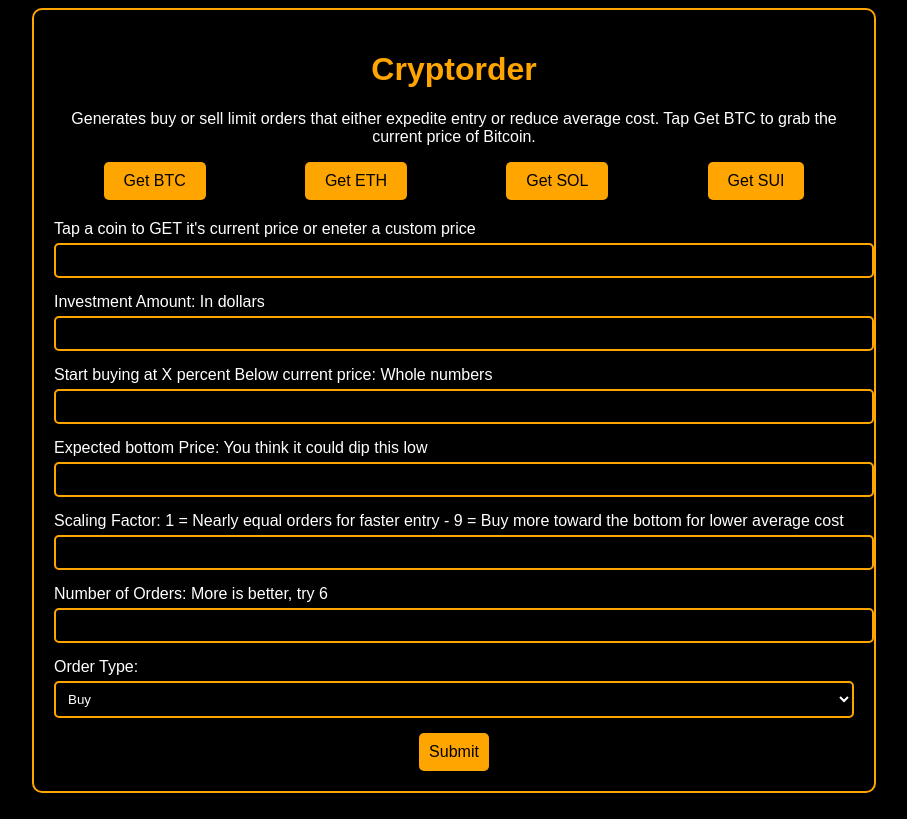
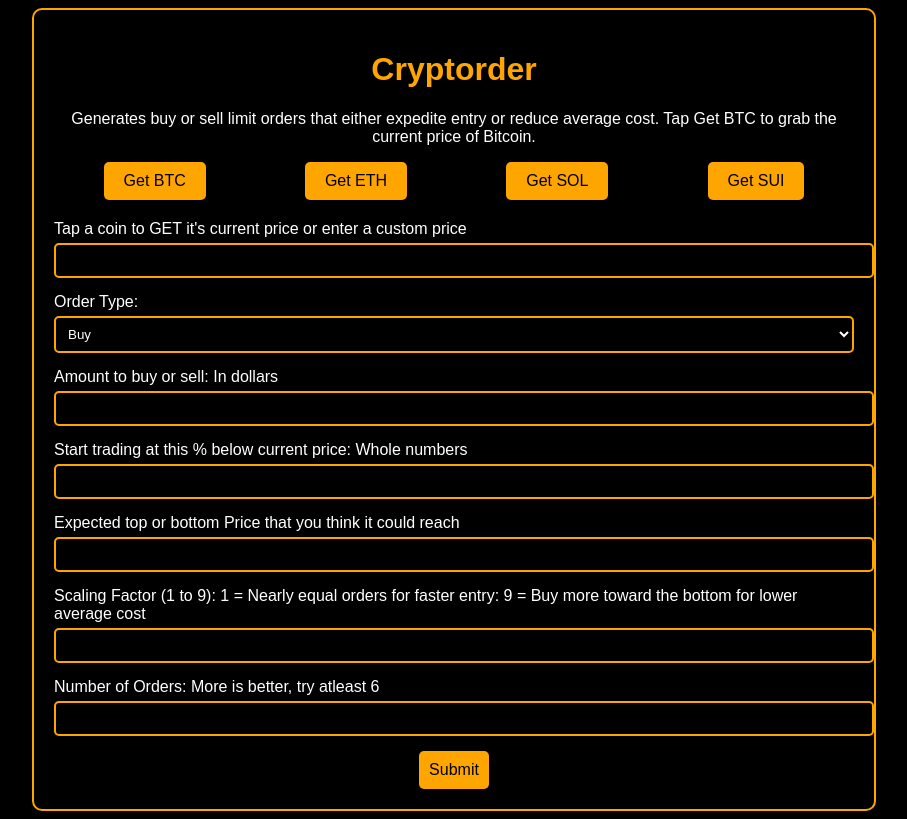
Before and after one commit to aztronome/cryptorder, a Flask app: page / in a window 1280 px wide. Shown: the whole page, without its empty margins (186-1093 px from the left). Before the commit the page ends 793 px from the top, so only its background shows below. Run offline with Flask 3, Linux system fonts and the light colour scheme.

Commit message:
Update app

```diff
--- a/templates/index.html
+++ b/templates/index.html
@@ -1,3 +1,4 @@
+<!-- 17JAN2025 condensed the text, centered the button and output text and editable price -->
 <!DOCTYPE html>
 <html lang="en">
 <head>
@@ -20,33 +21,8 @@
 
         <form method="POST" action="/submit">
             <div class="form-group">
-                <label for="price">Tap a coin to GET it's current price or eneter a custom price</label>
+                <label for="price">Tap a coin to GET it's current price or enter a custom price</label>
                 <input type="text" id="price" name="price" value="{{ request.form.get('price', '') }}">
-            </div>
-
-            <div class="form-group">
-                <label for="investment">Investment Amount: In dollars</label>
-                <input type="number" id="investment" name="investment" value="{{ request.form.get('investment', '') }}" required>
-            </div>
-
-            <div class="form-group">
-                <label for="percent">Start buying at X percent Below current price: Whole numbers</label>
-                <input type="number" id="percent" name="percent" value="{{ request.form.get('percent', '') }}" required>
-            </div>
-
-            <div class="form-group">
-                <label for="bottom_price">Expected bottom Price: You think it could dip this low</label>
-                <input type="number" id="bottom_price" name="bottom_price" value="{{ request.form.get('bottom_price', '') }}" required>
-            </div>
-
-            <div class="form-group">
-                <label for="scaling_factor">Scaling Factor: 1 = Nearly equal orders for faster entry - 9 = Buy more toward the bottom for lower average cost</label>
-                <input type="number" id="scaling_factor" name="scaling_factor" min="1" max="9" value="{{ request.form.get('scaling_factor', '') }}" required>
-            </div>
-
-            <div class="form-group">
-                <label for="num_orders">Number of Orders: More is better, try 6</label>
-                <input type="number" id="num_orders" name="num_orders" value="{{ request.form.get('num_orders', '') }}" required>
             </div>
 
             <div class="form-group">
@@ -55,6 +31,31 @@
                     <option value="buy">Buy</option>
                     <option value="sell">Sell</option>
                 </select>
+            </div>
+
+            <div class="form-group">
+                <label for="investment">Amount to buy or sell: In dollars</label>
+                <input type="number" id="investment" name="investment" value="{{ request.form.get('investment', '') }}" required>
+            </div>
+
+            <div class="form-group">
+                <label for="percent">Start trading at this % below current price: Whole numbers</label>
+                <input type="number" id="percent" name="percent" value="{{ request.form.get('percent', '') }}" required>
+            </div>
+
+            <div class="form-group">
+                <label for="bottom_price">Expected top or bottom Price that you think it could reach</label>
+                <input type="number" id="bottom_price" name="bottom_price" value="{{ request.form.get('bottom_price', '') }}" required>
+            </div>
+
+            <div class="form-group">
+                <label for="scaling_factor">Scaling Factor (1 to 9): 1 = Nearly equal orders for faster entry: 9 = Buy more toward the bottom for lower average cost</label>
+                <input type="number" id="scaling_factor" name="scaling_factor" min="1" max="9" value="{{ request.form.get('scaling_factor', '') }}" required>
+            </div>
+
+            <div class="form-group">
+                <label for="num_orders">Number of Orders: More is better, try atleast 6</label>
+                <input type="number" id="num_orders" name="num_orders" value="{{ request.form.get('num_orders', '') }}" required>
             </div>
 
             <button id="submit_button" onclick="submitForm()">Submit</button>
```
Also changed, not shown: app.py (+6 -1 lines), static/style.css (+1 -9 lines).
